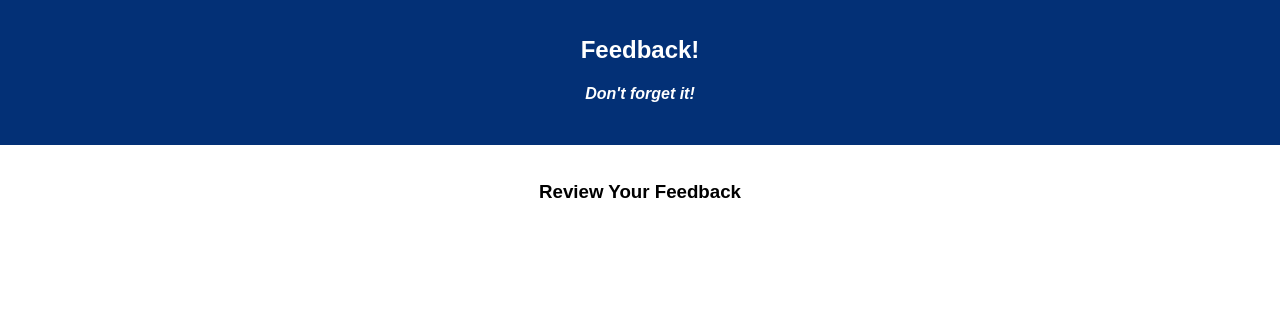
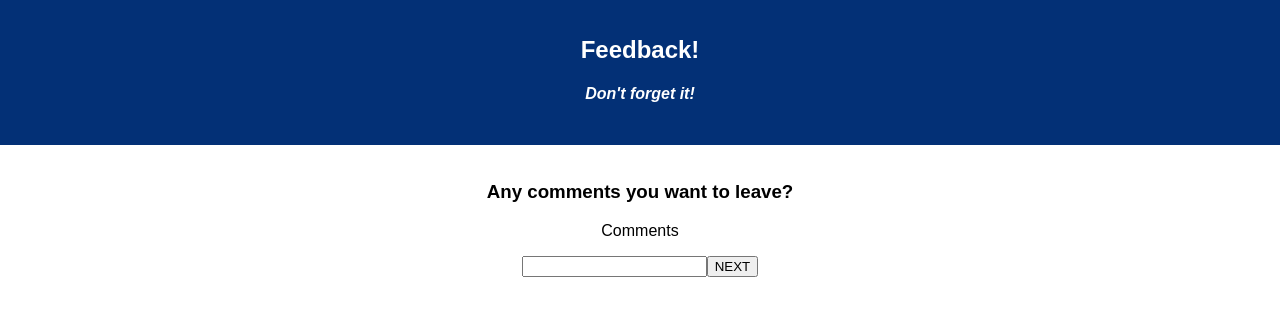
Before and after one commit to MohamedKassim1/redux-feedback, a React (Create React App) app: page /#/comments in a window 1280 px wide. Shown: the top 316 px of the page. Built offline with nearby package versions, Linux system fonts and the light colour scheme.

Commit message:
captured users input and dispatched it

```diff
--- a/src/components/App/App.js
+++ b/src/components/App/App.js
@@ -1,12 +1,12 @@
 import React, { Component } from 'react';
 import axios from 'axios';
 import './App.css';
-import { HashRouter, Route, Link } from 'react-router-dom';
+import { HashRouter, Route } from 'react-router-dom';
 import {connect} from 'react-redux'
 import Feelings from '../Feelings/Feelings';
 import Understanding from '../Understanding/Understanding';
 import Support from '../Support/Support';
-import Comments from '../Review/Review';
+import Comments from '../Comments/Comments';
 import Review from '../Review/Review';
 
 class App extends Component {
--- a/src/components/Comments/Comments.js
+++ b/src/components/Comments/Comments.js
@@ -1,12 +1,29 @@
 import React, { Component } from 'react'
 
 export class Comments extends Component {
+    state ={
+        comment: ''
+    }
+    handleChange=(event)=>{
+        console.log('comments', event.target.value);
+        this.setState({
+            comment: event.target.value
+        })
+
+    }
+    handleClick = () =>{
+        this.props.dispatch({
+            type: 'comments',
+            payload: this.state.comment
+        })
+        this.props.history.push('/review')
+    }
     render() {
         return (
             <div>
                 <h3>Any comments you want to leave?</h3>
                 <p>Comments</p>
-                    <input type="text"/>
+                    <input type="text" onChange={this.handleChange}/><button onClick={this.handleClick}>NEXT</button>
             </div>
         )
     }
--- a/src/components/Feelings/Feelings.js
+++ b/src/components/Feelings/Feelings.js
@@ -4,7 +4,18 @@ export class Feelings extends Component {
     state={
         feeling: ''
     }
-    handleClick = (e) =>{
+    handleChange =(event)=>{
+        console.log('in handleChange', event.target.value)
+        this.setState({
+            feeling: event.target.value
+          })
+    }
+    handleClick = () =>{
+        console.log(this.props);
+        this.props.dispatch({
+            type: 'feelings',
+            payload: this.state.feeling
+        })
         console.log(this.props);
         this.props.history.push('/understanding')
     }
@@ -13,7 +24,7 @@ export class Feelings extends Component {
             <div>
                 <h3>How are you feeling today?</h3>
                 <p>Feelings?</p>
-                <input type="number" /> <button onClick={this.handleClick}>NEXT</button>
+                <input type="number" onChange={this.handleChange}/> <button onClick={this.handleClick}>NEXT</button>
 
             </div>
 
--- a/src/components/Review/Review.js
+++ b/src/components/Review/Review.js
@@ -5,6 +5,7 @@ export class Review extends Component {
         return (
             <div>
                 <h3>Review Your Feedback</h3>
+        {/* <p>{this.props.}</p> */}
             </div>
         )
     }
--- a/src/components/Support/Support.js
+++ b/src/components/Support/Support.js
@@ -1,15 +1,27 @@
 import React, { Component } from 'react'
 
 export class Support extends Component {
+    state={
+        support: ''
+    }
+    handleChange=(e)=>{
+        this.setState({
+            support: e.target.value
+        })
+    }
     handleClick = () =>{
-        this.props.history.push('/review')
+        this.props.dispatch({
+            type: 'support',
+            payload: this.state.support
+        })
+        this.props.history.push('/comments')
     }
     render() {
         return (
             <div>
                 <h3>How well are you being supported?</h3>
                 <p>Support?</p>
-                    <input type="number"/> <button onClick={this.handleClick}>NEXT</button>
+                    <input type="number" onChange={this.handleChange}/> <button onClick={this.handleClick}>NEXT</button>
             </div>
         )
     }
--- a/src/components/Understanding/Understanding.js
+++ b/src/components/Understanding/Understanding.js
@@ -1,7 +1,23 @@
 import React, { Component } from 'react'
 
 export class Understanding extends Component {
+    state={
+        understanding: ''
+    }
+    handleChange=(e)=>{
+        console.log('in understanding', e.target.value);
+        this.setState({
+            understanding: e.target.value
+        })
+
+
+    }
+
     handleClick = () =>{
+        this.props.dispatch({
+            type: 'understanding',
+            payload: this.state.understanding
+        })
         this.props.history.push('/support')
     }
     render() {
@@ -9,7 +25,7 @@ export class Understanding extends Component {
             <div>
                 <h3>How well are you understanding the content?</h3>
                 <p>Understanding?</p>
-                    <input type="number"/> <button onClick={this.handleClick}>NEXT</button>
+                    <input type="number" onChange={this.handleChange}/> <button onClick={this.handleClick}>NEXT</button>
             </div>
         )
     }
--- a/src/index.js
+++ b/src/index.js
@@ -6,10 +6,20 @@ import registerServiceWorker from './registerServiceWorker';
 import { createStore } from 'redux';
 import { Provider } from 'react-redux';
 
-const reviewReducerInitialState = {};
-
+const reviewReducerInitialState = [];
 const myReviewReducer = (state = reviewReducerInitialState, action) => {
-    console.log('myReviewReducer');
+    console.log('myReviewReducer', state, action);
+    if(action.type === 'feelings'){
+        state = [...state, action.payload]
+    }else if(action.type === 'understanding'){
+        state = [...state, action.payload]
+    }else if(action.type === 'support'){
+        state = [...state, action.payload]
+    }else if(action.type === 'comments'){
+        state = [...state, action.payload]
+    }else{
+        return state;
+    }
 
 }
 const myStore = createStore(myReviewReducer)
```
